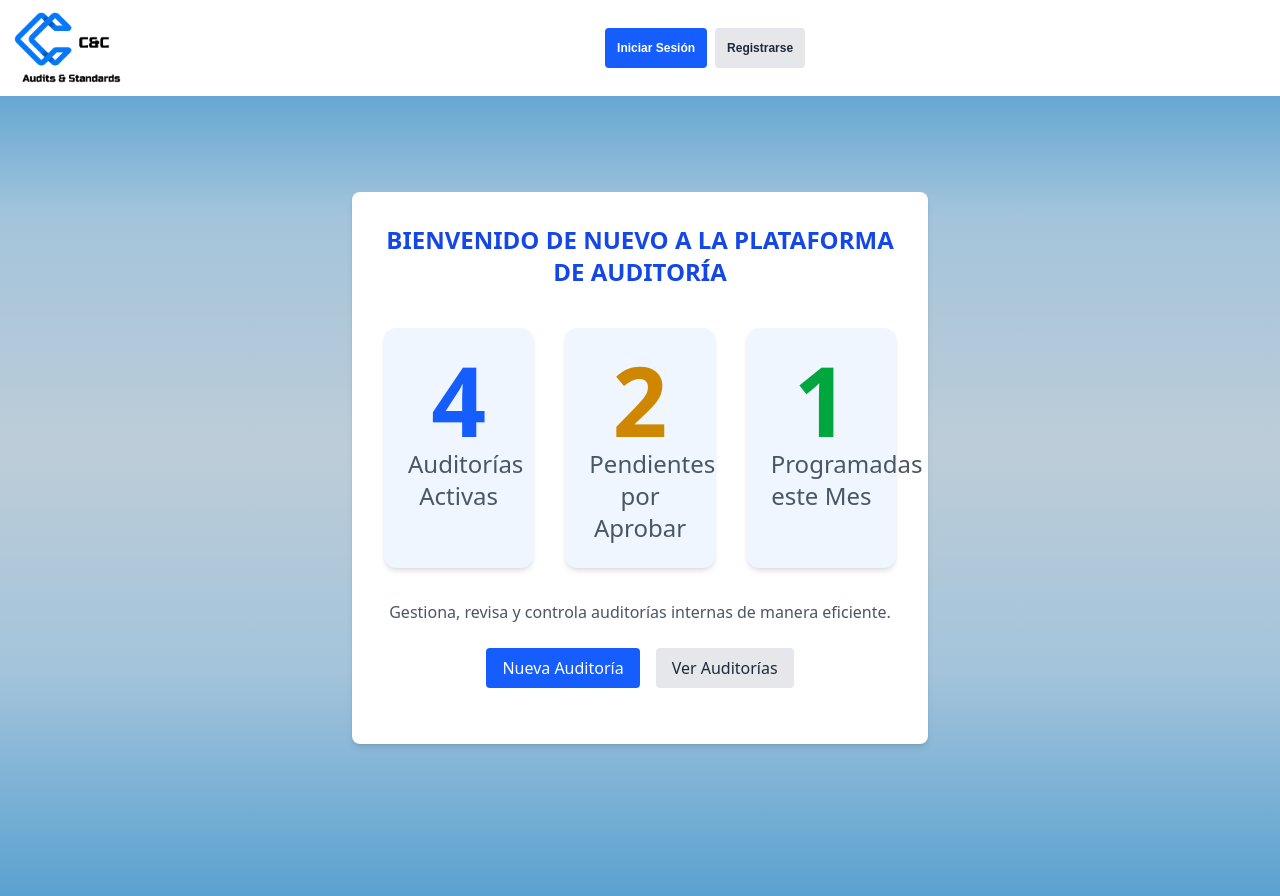
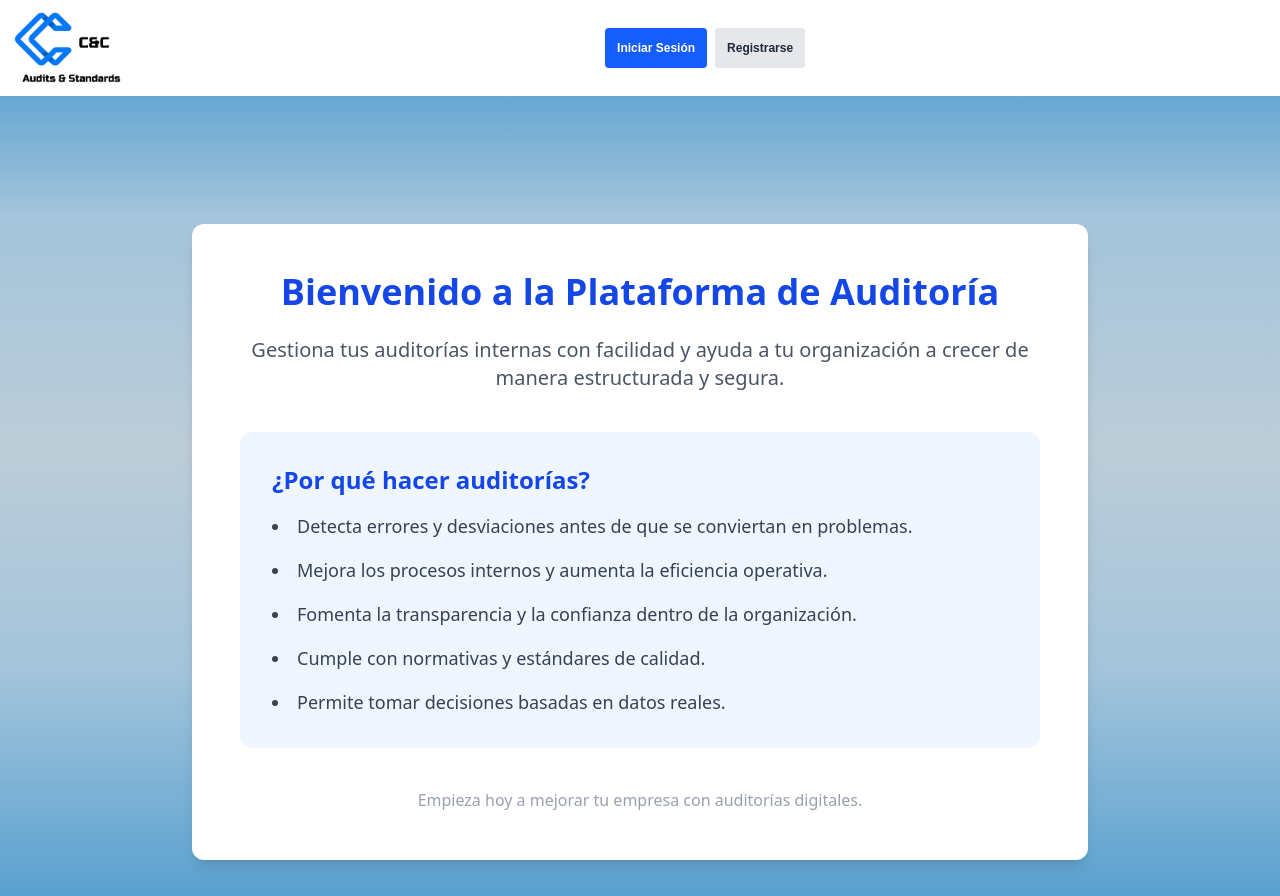
Before and after one commit to Makhai412/proyecto-frontend, a React (Vite) app: page / in a window 1280 px wide. Built offline with nearby package versions, Linux system fonts and the light colour scheme.

Commit message:
Arreglos Home

```diff
--- a/src/components/Panel_home_guest.tsx
+++ b/src/components/Panel_home_guest.tsx
@@ -1,22 +1,22 @@
 export const GuestHome = () => {
   return (
-    <div className="flex justify-center items-start min-h-screen pt-24 font-sans">
-      <div className="max-w-2xl w-full bg-white p-8 rounded-lg shadow-md flex flex-col items-center font-sans">
+    <div className="flex justify-center items-start min-h-screen pt-32 font-sans">
+      <div className="max-w-4xl w-full bg-white p-12 rounded-xl shadow-lg flex flex-col items-center font-sans">
 
-        <h1 className="text-2xl font-bold text-blue-700 mb-2 text-center">
+        <h1 className="text-4xl font-bold text-blue-700 mb-6 text-center">
           Bienvenido a la Plataforma de Auditoría
         </h1>
-        <p className="text-gray-600 text-center mb-6">
+        <p className="text-xl text-gray-600 text-center mb-10">
           Gestiona tus auditorías internas con facilidad y ayuda a tu
           organización a crecer de manera estructurada y segura.
         </p>
 
         {/* Sección de beneficios */}
-        <div className="w-full bg-blue-50 rounded-lg p-4">
-          <h2 className="text-lg font-semibold text-blue-700 mb-2">
+        <div className="w-full bg-blue-50 rounded-xl p-8">
+          <h2 className="text-2xl font-semibold text-blue-700 mb-4">
             ¿Por qué hacer auditorías?
           </h2>
-          <ul className="list-disc list-inside text-gray-700 space-y-2 text-sm">
+          <ul className="list-disc list-inside text-gray-700 space-y-4 text-lg">
             <li>
               Detecta errores y desviaciones antes de que se conviertan en
               problemas.
@@ -32,7 +32,7 @@ export const GuestHome = () => {
           </ul>
         </div>
 
-        <p className="text-xs text-gray-400 mt-6 text-center">
+        <p className="text-base text-gray-400 mt-10 text-center">
           Empieza hoy a mejorar tu empresa con auditorías digitales.
         </p>
       </div>
--- a/src/components/Panel_home_log.tsx
+++ b/src/components/Panel_home_log.tsx
@@ -1,39 +1,40 @@
 export const Content = () => {
   return (
-    <div className="flex justify-center items-start min-h-screen pt-24 font-sans">
-      <div className="max-w-xl w-full bg-white p-8 rounded-lg shadow-md flex flex-col items-center font-sans">
+    <div className="flex justify-center items-start w-full min-h-screen pt-32 font-sans">
+      <div className="max-w-4xl bg-white p-12 rounded-xl shadow-lg flex flex-col items-center font-sans">
 
-        <h1 className="text-2xl font-bold text-blue-700 mb-2 text-center">
+        <h1 className="text-4xl font-bold text-blue-700 mb-6 text-center">
           BIENVENIDO DE NUEVO A LA PLATAFORMA DE AUDITORÍA
         </h1>
 
 
-        <div className="grid grid-cols-1 sm:grid-cols-3 gap-8 w-full pt-8 mb-8">
-          <div className="bg-blue-50 p-6 rounded-xl shadow-md text-center min-h-[120px]">
-            <p className="text-8xl font-bold text-blue-600">4</p>
-            <p className="text-2xl text-gray-600">Auditorías Activas</p>
+        <div className="grid grid-cols-1 sm:grid-cols-3 gap-12 w-full pt-10 mb-12">
+          <div className="bg-blue-50 p-8 rounded-2xl shadow-lg text-center min-h-[180px]">
+            <p className="text-9xl font-bold text-blue-600">4</p>
+            <p className="text-3xl text-gray-600">Auditorías Activas</p>
           </div>
-          <div className="bg-blue-50 p-6 rounded-xl shadow-md text-center min-h-[120px]">
-            <p className="text-8xl font-bold text-yellow-600">2</p>
-            <p className="text-2xl text-gray-600">Pendientes por Aprobar</p>
+          <div className="bg-blue-50 p-8 rounded-2xl shadow-lg text-center min-h-[180px]">
+            <p className="text-9xl font-bold text-yellow-600">2</p>
+            <p className="text-3xl text-gray-600">Pendientes por Aprobar</p>
           </div>
-          <div className="bg-blue-50 p-6 rounded-xl shadow-md text-center min-h-[120px]">
-            <p className="text-8xl font-bold text-green-600">1</p>
-            <p className="text-2xl text-gray-600">Programadas este Mes</p>
+          <div className="bg-blue-50 p-8 rounded-2xl shadow-lg text-center min-h-[180px]">
+            <p className="text-9xl font-bold text-green-600">1</p>
+            <p className="text-3xl text-gray-600">Programadas este Mes</p>
           </div>
         </div>
 
-        <p className="text-gray-600 text-center mb-6">
-          Gestiona, revisa y controla auditorías internas de manera eficiente.
+        <p className="text-xl text-gray-600 text-center mb-8">
+          Gestiona, revisa y controla auditorías internas de manera eficiente para el constante
+          mejoramiento de la empresa y la optimización de sus procesos.
         </p>
 
 
         {/* Botones de acción rápida */}
-        <div className="flex gap-4 mb-6">
-          <button className="bg-blue-600 text-white px-4 py-2 rounded hover:bg-blue-700">
+        <div className="flex gap-8 mb-8">
+          <button className="bg-blue-600 text-white px-8 py-4 rounded-lg text-xl hover:bg-blue-700">
             Nueva Auditoría
           </button>
-          <button className="bg-gray-200 text-gray-800 px-4 py-2 rounded hover:bg-gray-300">
+          <button className="bg-gray-200 text-gray-800 px-8 py-4 rounded-lg text-xl hover:bg-gray-300">
             Ver Auditorías
           </button>
         </div>
--- a/src/pages/Home.tsx
+++ b/src/pages/Home.tsx
@@ -3,7 +3,7 @@ import GuestHome from "../components/Panel_home_guest"; // Asegúrate de tener e
 import Navbar from "../components/Navbar_home";
 
 // Simulación de autenticación (reemplázalo con tu lógica real)
-const isAuthenticated = true; // cambia a true para probar
+const isAuthenticated = false; // cambia a true para probar
 
 export default function Home() {
   return (
```
